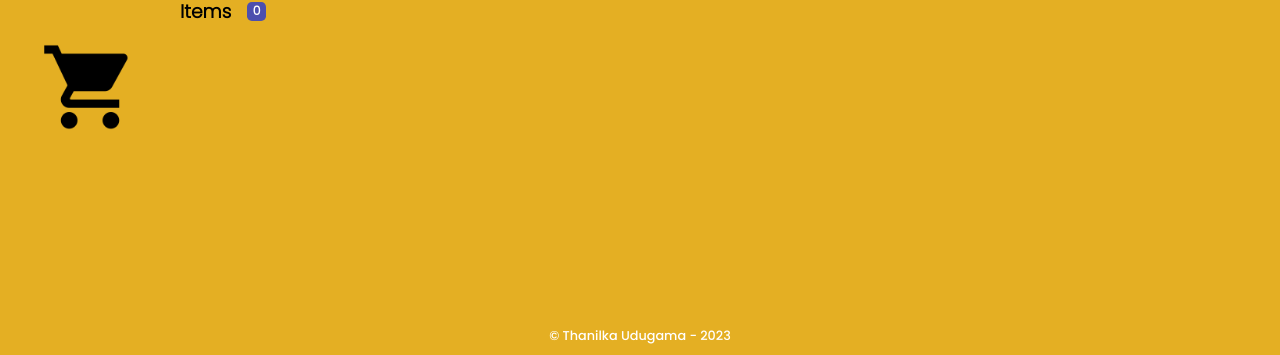
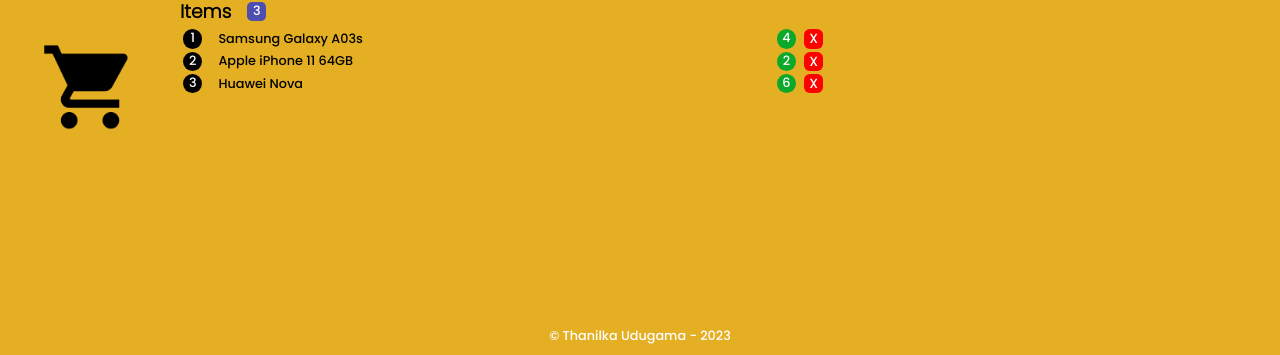
Before and after one commit to ThanilkaUdugama/Assignment, a plain HTML site: page index.html in a window 1280 px wide. Shown: the part 482-837 px from the top of the page. Drawn offline with Linux system fonts and the light colour scheme.

Commit message:
Update index.html

```diff
--- a/index.html
+++ b/index.html
@@ -77,5 +77,9 @@
       <p>© Thanilka Udugama - 2023</p>
     </footer>
 
+    <script>
+      document.addEventListener("DOMContentLoaded", createCart);
+    </script>
+
   </body>
 </html>
```
